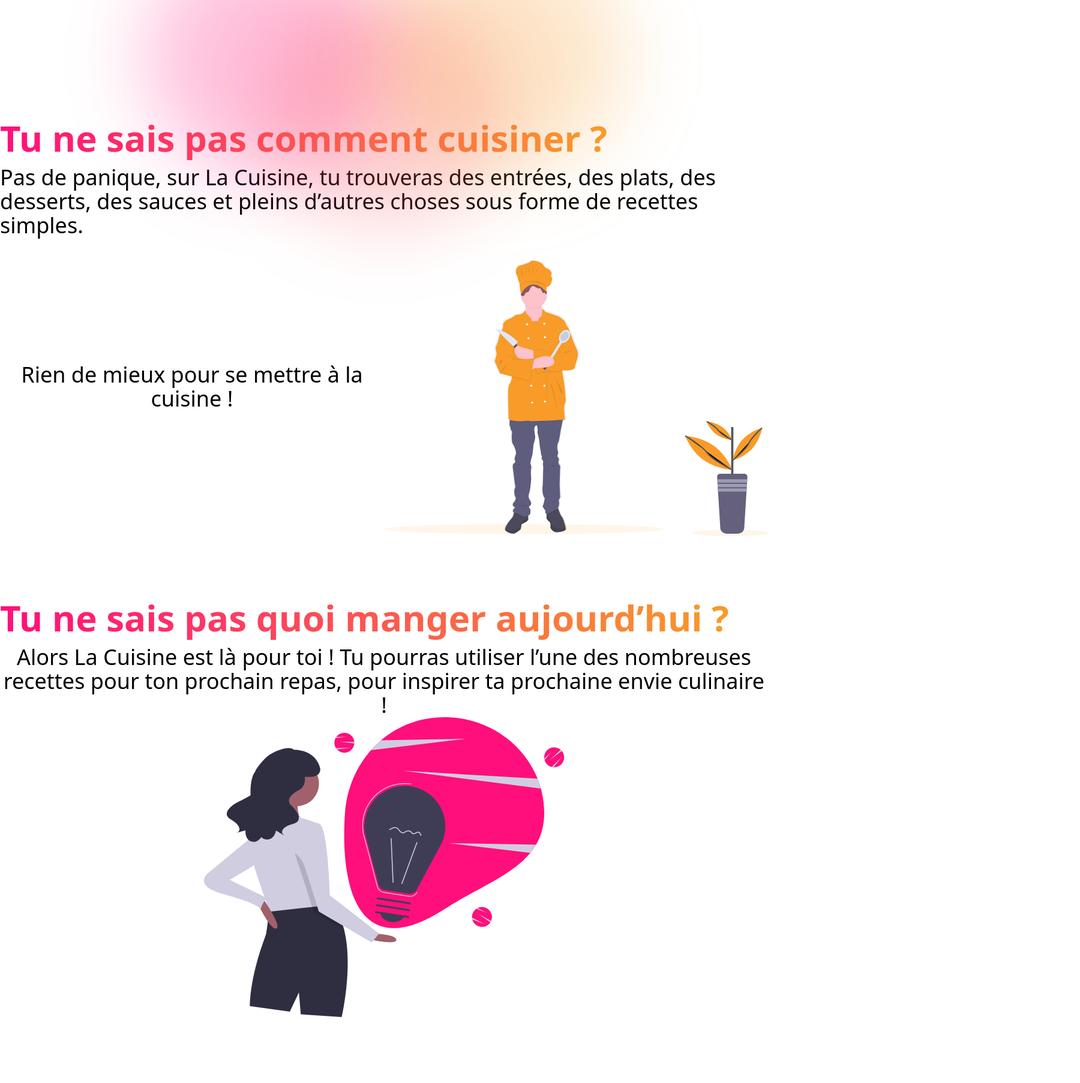
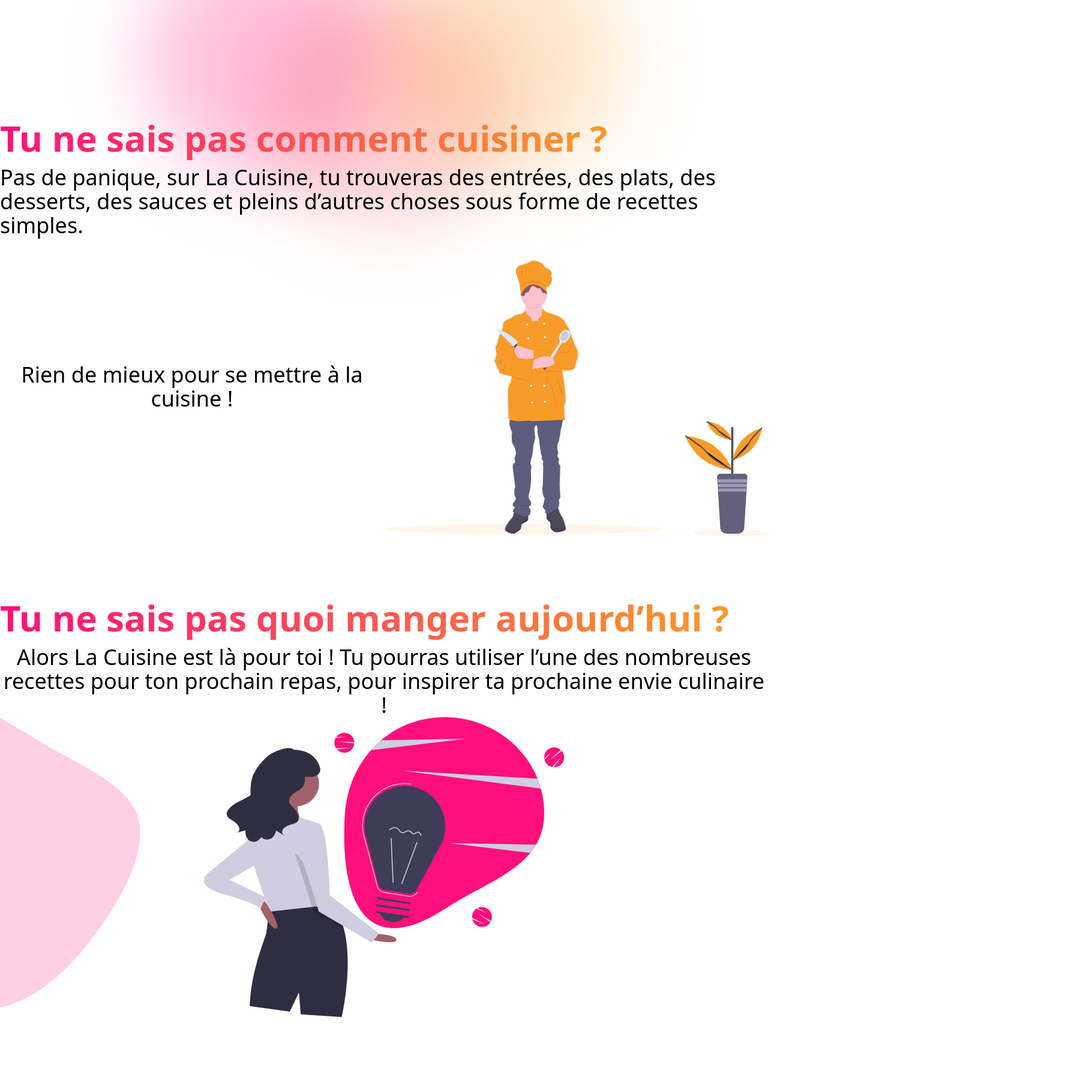
Before and after one commit to Barbapapazes/la-cuisine.app, a Vue app: page / in a window 1280 px wide. Shown: the part 680-2486 px from the top of the page at 60% size, 1800 px wide, since content can reach past the window. Built offline with nearby package versions, Linux system fonts and the light colour scheme.

Commit message:
feat: add blob

```diff
--- a/index.html
+++ b/index.html
@@ -10,7 +10,7 @@
       content="La Cuisine est un grand livre de recettes en lignes."
     />
   </head>
-  <body class="dark:bg-black">
+  <body class="dark:bg-black w-screen overflow-x-hidden">
     <div id="app"></div>
     <script type="module" src="/src/main.js"></script>
   </body>
--- a/src/App.vue
+++ b/src/App.vue
@@ -1,5 +1,5 @@
 <template>
-  <main class="overflow-hidden relative max-w-7xl mx-auto">
+  <main class="overflow-hidden xl:overflow-visible relative max-w-7xl mx-auto">
     <HeroBanner />
     <FullContainer>
       <template #title>
@@ -20,6 +20,18 @@
       </template>
     </FullContainer>
     <FullContainer>
+      <GraphicBlob
+        class="
+          text-primary/20
+          dark:text-primary/40
+          fill-current
+          absolute
+          h-full
+          transform
+          rotate-180
+          -translate-x-1/2
+        "
+      />
       <template #title>
         <FullContainerTitle>
           Tu ne sais pas quoi manger aujourd’hui ?
@@ -32,7 +44,14 @@
           prochaine envie culinaire !
         </FullContainerText>
         <GraphicNewIdea
-          class="w-full h-auto lg:h-[500px] place-self-center lg:col-span-2"
+          class="
+            w-full
+            h-auto
+            lg:h-[500px]
+            place-self-center
+            lg:col-span-2
+            relative
+          "
         />
       </template>
     </FullContainer>
@@ -77,6 +96,20 @@
       </template>
     </FullContainer>
     <FullContainer>
+      <GraphicBlob
+        class="
+          text-secondary/20
+          dark:text-secondary/40
+          fill-current
+          absolute
+          right-[-10vh]
+          rotate-180
+          top-[-5vh]
+          h-[110%]
+          transform
+          translate-x-1/2
+        "
+      />
       <template #title>
         <FullContainerTitle>
           Besoin de changer des pâtes aux lardons ?
--- a/src/components/atoms/FullContainer.vue
+++ b/src/components/atoms/FullContainer.vue
@@ -1,7 +1,10 @@
 <template>
-  <section class="h-screen w-full p-3 md:p-10 xl:px-0 xl:py-20 flex flex-col">
+  <section
+    class="h-screen w-full p-3 md:p-10 xl:px-0 xl:py-20 flex flex-col relative"
+  >
+    <slot></slot>
     <slot name="title"></slot>
-    <div class="flex-grow self-center grid grid-cols-1 lg:grid-cols-2">
+    <div class="flex-grow self-center grid grid-cols-1 lg:grid-cols-2 relative">
       <slot name="content"></slot>
     </div>
   </section>
--- a/src/components/atoms/FullContainerText.vue
+++ b/src/components/atoms/FullContainerText.vue
@@ -1,5 +1,7 @@
 <template>
-  <p class="dark:text-white text-xl sm:text-2xl md:text-3xl lg:text-4xl">
+  <p
+    class="dark:text-white text-xl sm:text-2xl md:text-3xl lg:text-4xl relative"
+  >
     <slot></slot>
   </p>
 </template>
--- a/src/components/atoms/FullContainerTitle.vue
+++ b/src/components/atoms/FullContainerTitle.vue
@@ -13,6 +13,7 @@
         bg-clip-text
         text-transparent
         pb-4
+        relative
       "
     >
       <slot></slot>
```
